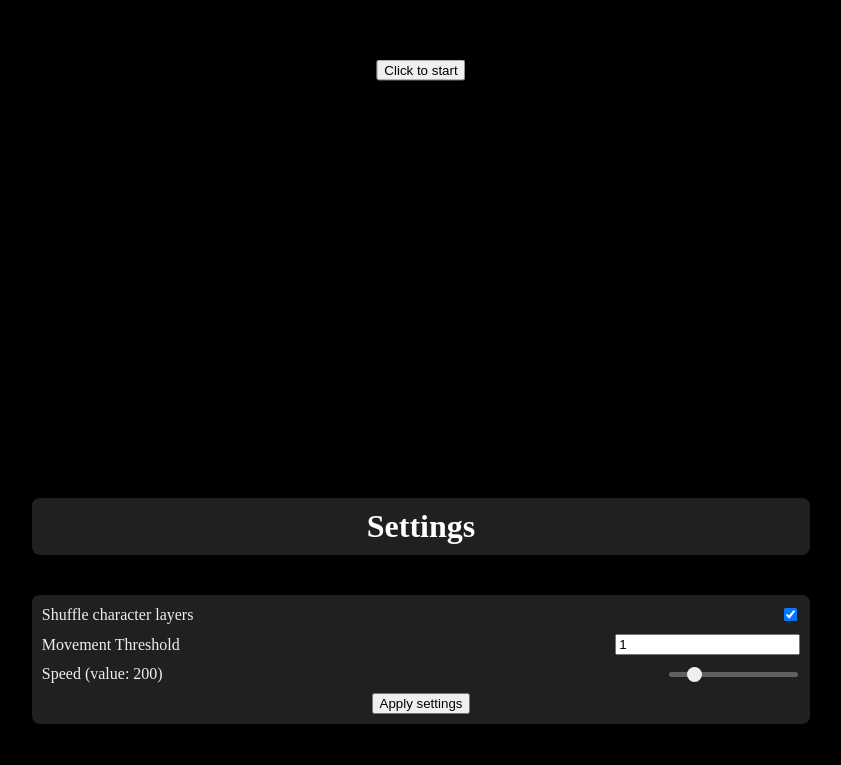
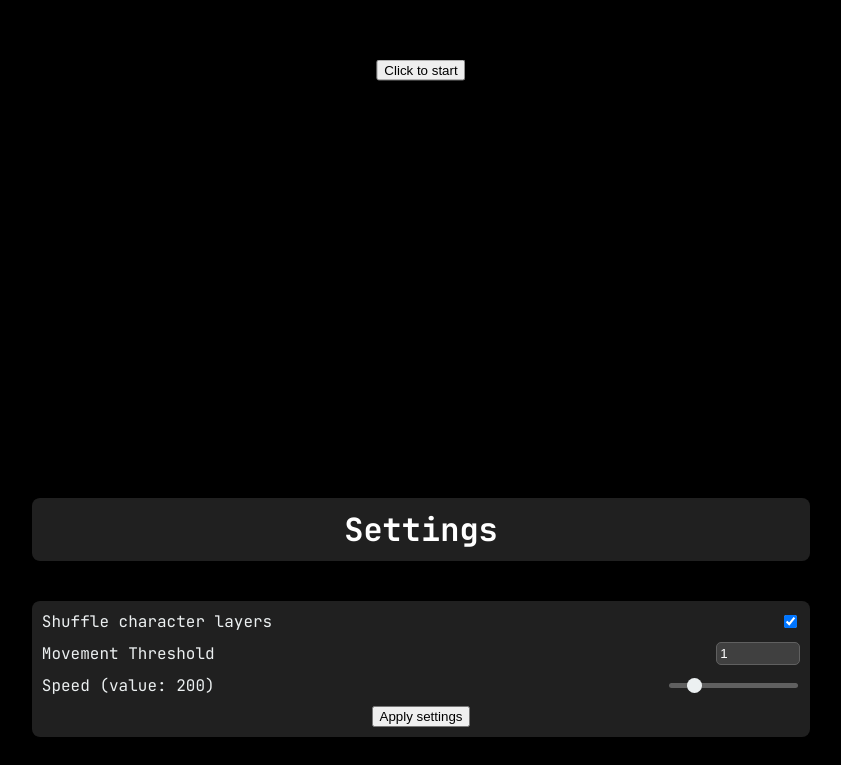
Before and after one commit to dioxair/find-luigi, a website built with Vite: page index.html in a window 1280 px wide. Shown: the part 330-1095 px from the top of the page, without its empty margins (219-1060 px from the left). Built offline with nearby package versions, Linux system fonts and the light colour scheme.

Commit message:
Style textbox a little

```diff
--- a/index.html
+++ b/index.html
@@ -24,7 +24,7 @@
         Movement Threshold
         <input
           type="text"
-          placeholder="Movement threshold"
+          placeholder="Input number"
           value="1"
           id="movementThresholdField"
         />
--- a/src/css/style.css
+++ b/src/css/style.css
@@ -1,5 +1,8 @@
+@import url("https://fonts.googleapis.com/css2?family=JetBrains+Mono:ital,wght@0,100..800;1,100..800&family=Roboto+Mono:ital,wght@0,100..700;1,100..700&display=swap");
+
 html,
 body {
+  font-family: "JetBrains Mono", monospace;
   height: auto;
   min-height: 100%;
   overflow-x: hidden;
@@ -64,6 +67,16 @@ body {
   cursor: pointer;
 }
 
+#settings input[type="text"] {
+  color: white;
+  background-color: #404040;
+  width: 10%;
+  padding: 3px;
+  border: 1px solid #606060;
+  border-radius: 5px;
+  resize: vertical;
+}
+
 #settings label {
   width: 100%;
   display: flex;
```
